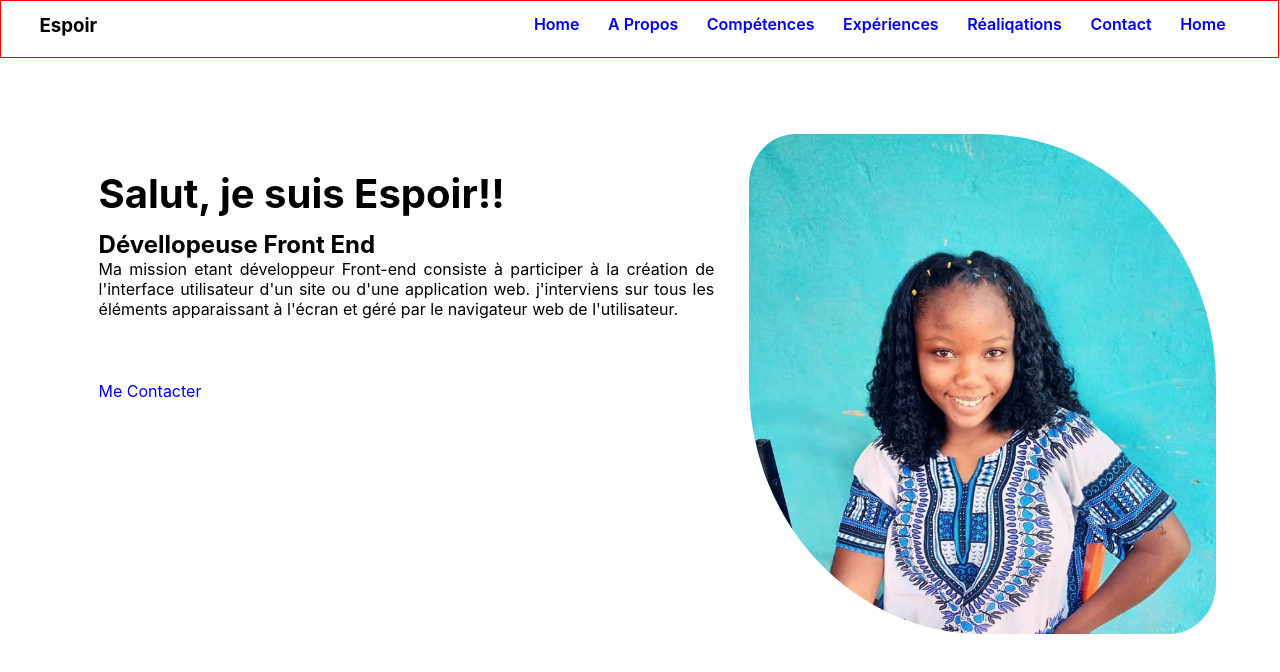
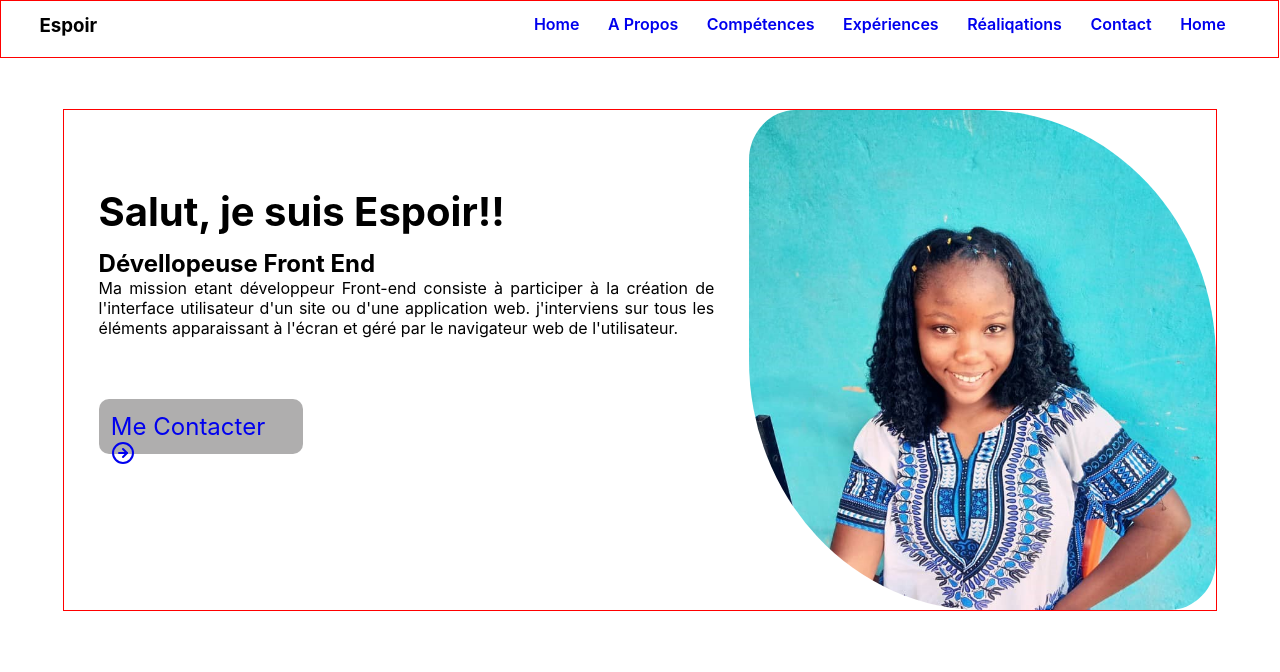
Before and after one commit to espoirmat/mon_porfolio2, a React (Create React App) app: page / in a window 1280 px wide. Shown: the top 672 px of the page. Built offline with nearby package versions, Linux system fonts and the light colour scheme.

Commit message:
ajout de react-icon et utilisation

```diff
--- a/package.json
+++ b/package.json
@@ -3,11 +3,13 @@
   "version": "0.1.0",
   "private": true,
   "dependencies": {
+    "@react-icons/all-files": "^4.1.0",
     "@testing-library/jest-dom": "^5.16.5",
     "@testing-library/react": "^13.4.0",
     "@testing-library/user-event": "^13.5.0",
     "react": "^18.2.0",
     "react-dom": "^18.2.0",
+    "react-icons": "^4.7.1",
     "react-scripts": "5.0.1",
     "web-vitals": "^2.1.4"
   },
--- a/src/component/Sur_Moi.js
+++ b/src/component/Sur_Moi.js
@@ -1,6 +1,7 @@
 import profil from '../assets/profil.jpeg'
 import '../style/Sur_Moi.css'
 import React from 'react'
+import { FiArrowRightCircle } from 'react-icons/fi';
 
 function Sur_Moi() {
   return (
@@ -9,7 +10,7 @@ function Sur_Moi() {
       <h1>Salut, je suis Espoir!! </h1>
       <h2>Dévellopeuse Front End</h2>
       <p> Ma mission etant développeur Front-end consiste à participer à la création de l'interface utilisateur d'un site ou d'une application web. j'interviens sur tous les éléments apparaissant à l'écran et géré par le navigateur web de l'utilisateur.</p>
-      <div className='button'><a href='#'>Me Contacter</a></div>
+      <div className='button'><a href='#'>Me Contacter <span></span> <FiArrowRightCircle /> </a></div>
     </div>
 
       <img src={profil}/>
--- a/src/style/Sur_Moi.css
+++ b/src/style/Sur_Moi.css
@@ -2,7 +2,8 @@
 {
     display: flex;
     width: 90%;
-    margin: 6% auto;
+    margin: 4% auto;
+    border: 1px solid red;
 }
 
 
@@ -24,6 +25,7 @@
 .About_me .About h1
 {
     margin-bottom: 2%;
+    margin-top: 7%;
     font-size: 2.5rem;
     text-align: left;
 }
@@ -38,15 +40,23 @@
     font-size: 1rem;
     margin-bottom: 10%;
 }
-.About_me .About.button
+.About_me .About .button
 {
-    width: 100px;
-    height: 100px;
+    width: 180px;
+    height: 30px;
+    padding: 2%;
     border-radius: 10px;
-    background: rgba(245, 245, 245, 0.425);
+    background: rgba(68, 65, 65, 0.425);
 }
 .About_me .About a
 {
     text-decoration: none;
-    font-size: 1rem;
+    font-size: 1.5rem;
+    margin-top: -10px;
 }
+
+
+.About_me .About .icon
+{
+    transform: rotateX(45%);
+}
```
Also changed, not shown: 1 other file (tests, documents, lock files or other folders).
